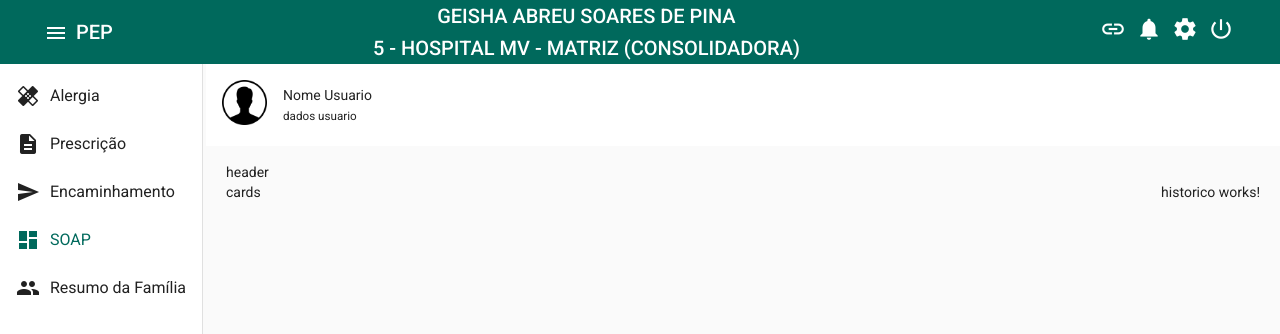
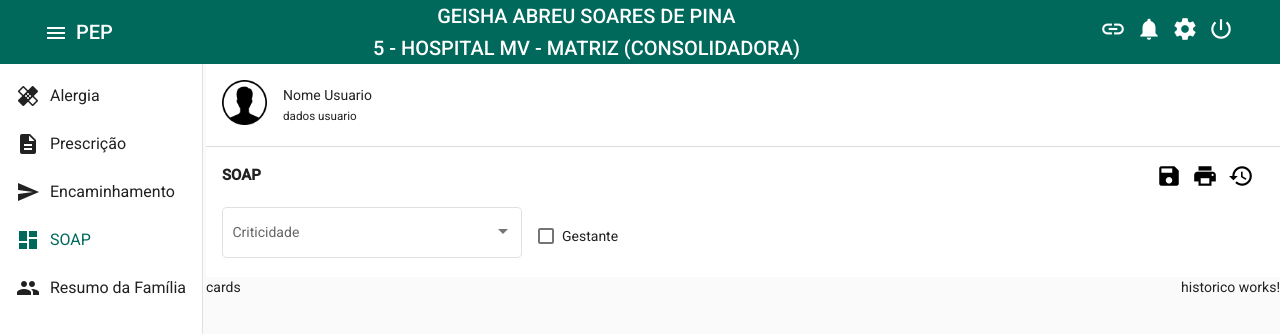
Before and after one commit to chicojunior/mv-tech-pep, an Angular app: page /soap in a window 1280 px wide. Shown: the top 334 px of the page. Built offline with nearby package versions, Linux system fonts and the light colour scheme.

Commit message:
Implementação do header do componente soap

```diff
--- a/src/app/header/header.component.html
+++ b/src/app/header/header.component.html
@@ -13,20 +13,20 @@
     </div>
 
     <div>
-      <ul>
-        <li>
+      <ul class="icon-list">
+        <li class="icon-list__item">
           <a href=""><mat-icon class="icon">link</mat-icon></a>
         </li>
 
-        <li>
+        <li class="icon-list__item">
           <a href=""><mat-icon class="icon">notifications</mat-icon></a>
         </li>
 
-        <li>
+        <li class="icon-list__item">
           <a href=""><mat-icon class="icon">settings</mat-icon></a>
         </li>
 
-        <li>
+        <li class="icon-list__item">
           <a href=""><mat-icon class="icon">power_settings_new</mat-icon></a>
         </li>
       </ul>
--- a/src/app/header/header.component.scss
+++ b/src/app/header/header.component.scss
@@ -19,22 +19,6 @@
   @include flex-center();
 }
 
-ul {
-  list-style: none;
-  display: flex;
-  flex-direction: row;
-  align-items: center;
-
-  li {
-    margin-right: 12px;
-  }
-}
-
-a {
-  text-decoration: none;
-  color: #ffffff;
-}
-
 .icon {
   color: #ffffff;
   font-size: 26px;
--- a/src/app/paciente/paciente.component.scss
+++ b/src/app/paciente/paciente.component.scss
@@ -3,7 +3,6 @@
   display: flex;
   padding: 16px;
   align-items: center;
-  margin-bottom: 16px;
 
   &__avatar {
     .avatar-usuario {
--- a/src/app/sidebar/sidebar.component.html
+++ b/src/app/sidebar/sidebar.component.html
@@ -73,20 +73,7 @@
 
   <mat-sidenav-content [@onSideNavChange]="statusSidebar">
     <app-paciente></app-paciente>
+    <mat-divider></mat-divider>
     <router-outlet></router-outlet>
   </mat-sidenav-content>
 </mat-sidenav-container>
-
-<!-- <div>
-  <router-outlet></router-outlet>
-</div> -->
-
-<!-- Aferição
-        Alergia
-        Prescrição
-        Encaminhamento
-        SOAP
-        Questionário
-        Resumo da Família
-        Exames
-        Vacinas -->
--- a/src/app/soap/soap.component.html
+++ b/src/app/soap/soap.component.html
@@ -1,7 +1,39 @@
 <div class="soap">
   <div class="soap__header">
-    header
+    <div class="info">
+      <h4><strong>SOAP</strong></h4>
+      <div>
+        <mat-form-field appearance="outline" color="primary">
+          <mat-label>Criticidade</mat-label>
+          <mat-select>
+            <mat-option
+              *ngFor="let criticidade of criticidades"
+              [value]="criticidade.valor"
+            >
+              {{ criticidade.view }}
+            </mat-option>
+          </mat-select>
+        </mat-form-field>
+        <mat-checkbox color="primary">Gestante</mat-checkbox>
+      </div>
+    </div>
+    <div class="actions">
+      <ul class="icon-list">
+        <li class="icon-list__item">
+          <a href=""><mat-icon class="icon">save</mat-icon></a>
+        </li>
+
+        <li class="icon-list__item">
+          <a href=""><mat-icon class="icon">print</mat-icon></a>
+        </li>
+
+        <li class="icon-list__item">
+          <a href=""><mat-icon class="icon">history</mat-icon></a>
+        </li>
+      </ul>
+    </div>
   </div>
+
   <div class="soap__main">
     <div class="soap__cards">
       cards
--- a/src/app/soap/soap.component.scss
+++ b/src/app/soap/soap.component.scss
@@ -1,7 +1,18 @@
 .soap {
   display: flex;
-  margin: 0 20px;
   flex-direction: column;
+
+  &__header {
+    background-color: #ffffff;
+    display: flex;
+    flex-direction: row;
+    padding: 16px;
+    justify-content: space-between;
+
+    ul {
+      margin: 0;
+    }
+  }
 
   &__main {
     display: flex;
@@ -15,4 +26,22 @@
   &__hisorico {
     flex: 1;
   }
+
+  .icon {
+    color: #000000;
+    font-size: 26px;
+  }
 }
+
+:host ::ng-deep {
+  // overrides
+
+  mat-form-field {
+    margin-right: 16px;
+    min-width: 300px;
+  }
+
+  .mat-form-field-wrapper {
+    padding-bottom: 0 !important;
+  }
+}
--- a/src/app/soap/soap.component.ts
+++ b/src/app/soap/soap.component.ts
@@ -3,13 +3,16 @@ import { Component, OnInit } from '@angular/core';
 @Component({
   selector: 'app-soap',
   templateUrl: './soap.component.html',
-  styleUrls: ['./soap.component.scss']
+  styleUrls: ['./soap.component.scss'],
 })
 export class SoapComponent implements OnInit {
+  criticidades = [
+    { valor: 'baixo', view: 'Baixo Risco' },
+    { valor: 'medio', view: 'Médio Risco' },
+    { valor: 'alto', view: 'Alto Risco' },
+  ];
 
-  constructor() { }
+  constructor() {}
 
-  ngOnInit(): void {
-  }
-
+  ngOnInit(): void {}
 }
--- a/src/styles.scss
+++ b/src/styles.scss
@@ -35,3 +35,18 @@ body {
   margin: 0;
   font-family: Roboto, "Helvetica Neue", sans-serif;
 }
+
+.icon-list {
+  list-style: none;
+  display: flex;
+  flex-direction: row;
+  align-items: center;
+
+  &__item {
+    margin-right: 12px;
+  }
+
+  a {
+    text-decoration: none;
+  }
+}
```
Also changed, not shown: src/app/soap/soap.module.ts (+12 -1 lines).
